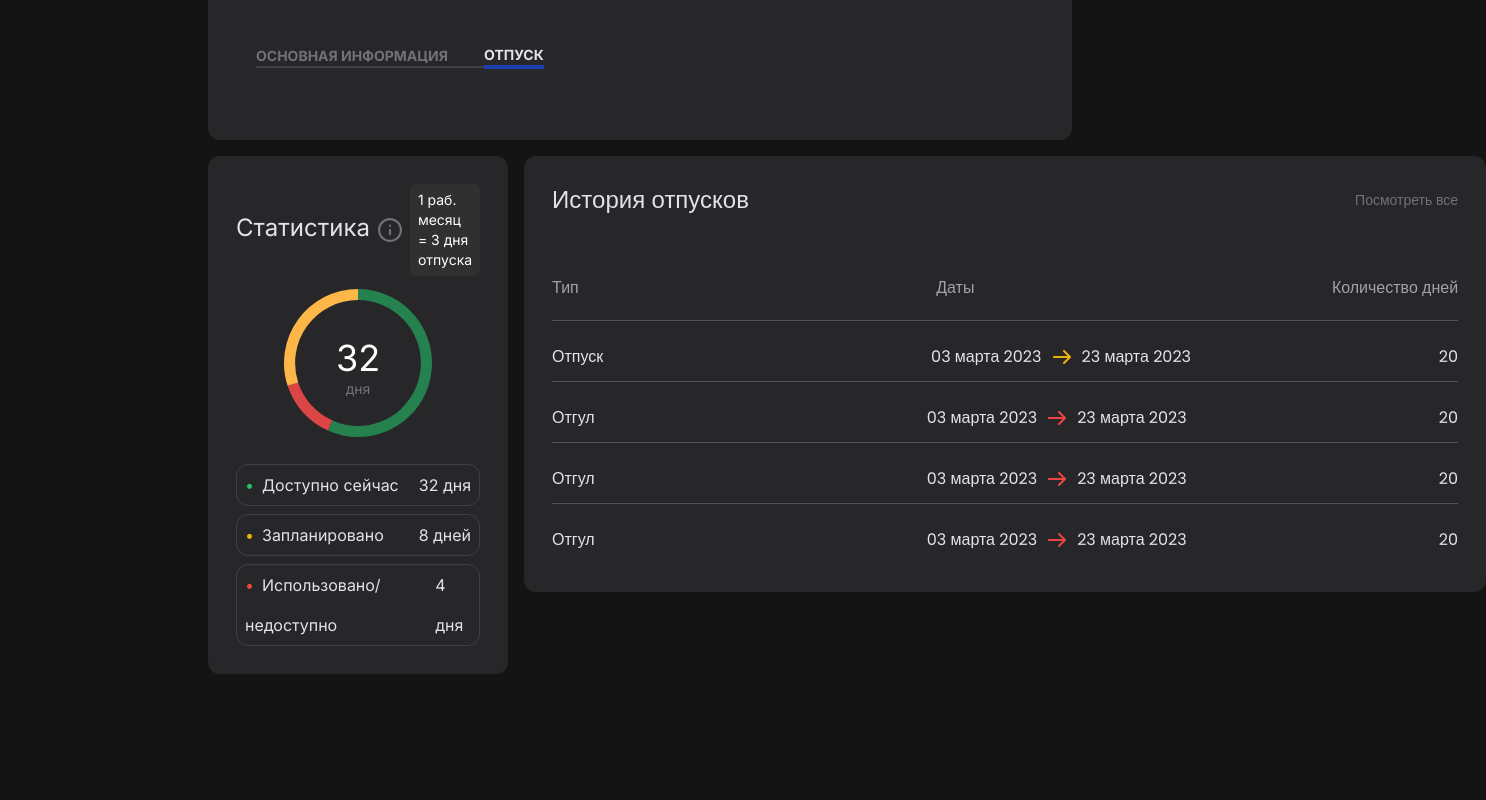
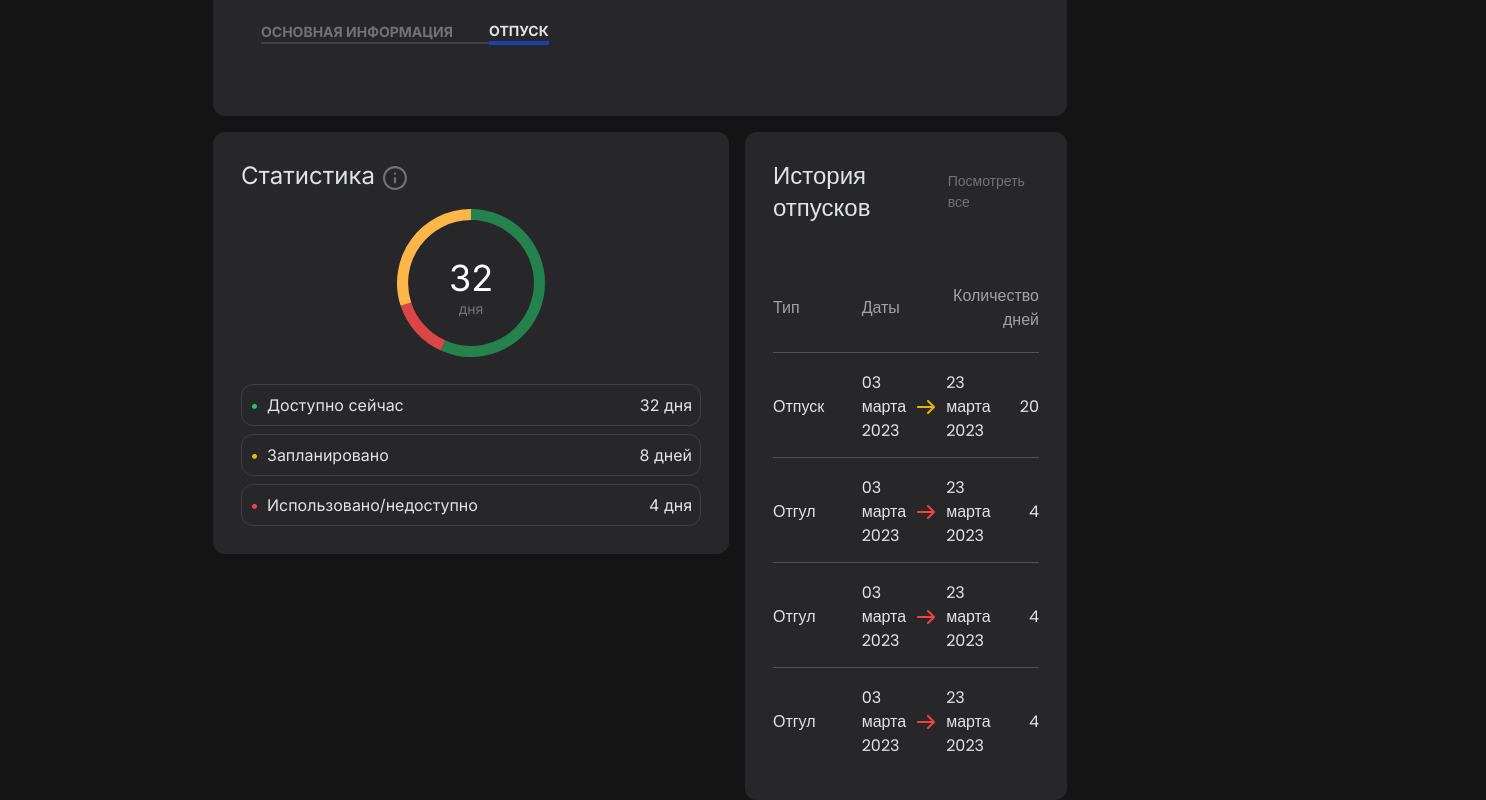
Before and after one commit to GoGagoo/personal-account-employee, a Next.js app: page / in a window 1280 px wide. Shown: the part 412-1212 px from the top of the page, 1486 px wide, since content can reach past the window. Before the commit the page ends 1086 px from the top, so only its background shows below. Built offline with nearby package versions, Linux system fonts and the light colour scheme.

Commit message:
Update MainContent's components

```diff
--- a/src/app/components/MainContent/MainContent.jsx
+++ b/src/app/components/MainContent/MainContent.jsx
@@ -3,7 +3,7 @@ import TruancyHistory from './TruancyHistory/TruancyHistory'
 
 const MainContent = () => {
 	return (
-		<div className='flex gap-4'>
+		<div className='flex flex-col xl:flex-row gap-4'>
 			<StatisticsBlock />
 			<TruancyHistory />
 		</div>
--- a/src/app/components/MainContent/StatisticsBlock/StatisticsBlock.jsx
+++ b/src/app/components/MainContent/StatisticsBlock/StatisticsBlock.jsx
@@ -1,22 +1,30 @@
+'use client'
+
+import { useState } from 'react'
 import { Icons } from '../../../icons/icons'
 import StatisticsBlockChart from './StatisticsBlockChart'
 
 const StatisticsBlock = () => {
+	const [showTooltip, setShowTooltip] = useState(false)
+
 	return (
-		<div className='w-full md:w-[516px] h-full md:h-[444px] mt-[16px]'>
+		<div className='max-w-[516px] md:max-w-[516px] lg:min-w-[516px] h-full md:h-[444px] mt-[16px]'>
 			<div className='bg-zinc-800 p-7 rounded-xl'>
 				<div className='flex items-center gap-2'>
 					<div className='text-2xl mb-4'>Статистика</div>
-					<button data-tooltip='tooltip-right' data-tooltip-placement='right'>
+					<button
+						onMouseEnter={() => setShowTooltip(true)}
+						onMouseLeave={() => setShowTooltip(false)}
+					>
 						<Icons.Info />
 					</button>
-					<div
-						data-tooltip='tooltip-right'
-						data-tooltip-placement='right'
-						className='relative z-50 whitespace-normal break-words rounded-md bg-[#303030] py-1.5 px-2 font-sans text-sm font-normal text-white focus:outline-none mb-3'
-					>
-						1 раб. месяц = 3 дня отпуска
-					</div>
+					{showTooltip && (
+						<div
+							className='transition align-middle z-50 font-poppins text-[14px] text-nowrap  mb-3 py-1 px-[8px] bg-zinc-700 text-white rounded shadow-2xl'
+						>
+							1 раб. месяц = 3 дня отпуска
+						</div>
+					)}
 				</div>
 				<div className='flex items-center justify-center text-[34px]'>
 					<StatisticsBlockChart />
--- a/src/app/components/MainContent/TruancyHistory/HistoryTable.jsx
+++ b/src/app/components/MainContent/TruancyHistory/HistoryTable.jsx
@@ -2,55 +2,55 @@ import { Icons } from '../../../icons/icons'
 
 const HistoryTable = () => {
 	return (
-		<div className='mt-10 space-y-3'>
-			<ul className='flex justify-between items-center py-5 font-poppins text-zinc-400 border-b-[1px] border-b-zinc-600'>
+		<div className='mt-10 space-y-1'>
+			<ul className='grid grid-cols-3 font-poppins text-zinc-400 border-b-[1px] border-b-zinc-600 py-5 items-center'>
 				<li>Тип</li>
 				<li>Даты</li>
-				<li>Количество дней</li>
+				<li className='text-right'>Количество дней</li>
 			</ul>
-			<ul className='flex justify-between transition hover:rounded-md hover:bg-zinc-700 items-center  py-3 font-poppins text-zinc-200 border-b-[1px] border-b-zinc-600'>
+			<ul className='grid grid-cols-3 transition hover:rounded-lg hover:bg-zinc-700 items-center py-3.5 font-poppins text-zinc-200 border-b-[1px] border-b-zinc-600'>
 				<li>Отпуск</li>
-				<li className='ml-20 flex items-center'>
-					03 марта 2023{' '}
+				<li className='flex items-center'>
+					03 марта 2023
 					<span className='text-yellow-500 px-[11px]'>
 						<Icons.ArrowRight />
-					</span>{' '}
+					</span>
 					23 марта 2023
 				</li>
-				<li>20</li>
+				<li className='text-right'>20</li>
 			</ul>
-			<ul className='flex justify-between items-center transition hover:rounded-md hover:bg-zinc-700 py-3 font-poppins text-zinc-200 border-b-[1px] border-b-zinc-600'>
+			<ul className='grid grid-cols-3 transition hover:rounded-lg hover:bg-zinc-700 items-center py-3.5 font-poppins text-zinc-200 border-b-[1px] border-b-zinc-600'>
 				<li>Отгул</li>
-				<li className='ml-20 flex items-center'>
-					03 марта 2023{' '}
+				<li className='flex items-center'>
+					03 марта 2023
 					<span className='text-red-500 px-[11px]'>
 						<Icons.ArrowRight />
-					</span>{' '}
+					</span>
 					23 марта 2023
 				</li>
-				<li>20</li>
+				<li className='text-right'>4</li>
 			</ul>
-			<ul className='flex justify-between items-center transition hover:rounded-md hover:bg-zinc-700 py-3 font-poppins text-zinc-200 border-b-[1px] border-b-zinc-600'>
+			<ul className='grid grid-cols-3 transition hover:rounded-lg hover:bg-zinc-700 items-center py-3.5 font-poppins text-zinc-200 border-b-[1px] border-b-zinc-600'>
 				<li>Отгул</li>
-				<li className='ml-20 flex items-center'>
-					03 марта 2023{' '}
+				<li className='flex items-center'>
+					03 марта 2023
 					<span className='text-red-500 px-[11px]'>
 						<Icons.ArrowRight />
-					</span>{' '}
+					</span>
 					23 марта 2023
 				</li>
-				<li>20</li>
+				<li className='text-right'>4</li>
 			</ul>
-			<ul className='flex justify-between items-center transition hover:rounded-md hover:bg-zinc-700 py-3 font-poppins text-zinc-200'>
+			<ul className='grid grid-cols-3 transition hover:rounded-lg hover:bg-zinc-700 items-center py-3.5 font-poppins text-zinc-200'>
 				<li>Отгул</li>
-				<li className='ml-20 flex items-center'>
-					03 марта 2023{' '}
+				<li className='flex items-center'>
+					03 марта 2023
 					<span className='text-red-500 px-[11px]'>
 						<Icons.ArrowRight />
-					</span>{' '}
+					</span>
 					23 марта 2023
 				</li>
-				<li>20</li>
+				<li className='text-right'>4</li>
 			</ul>
 		</div>
 	)
--- a/src/app/components/MainContent/TruancyHistory/TruancyHistory.jsx
+++ b/src/app/components/MainContent/TruancyHistory/TruancyHistory.jsx
@@ -2,7 +2,7 @@ import HistoryTable from './HistoryTable'
 
 const TruancyHistory = () => {
 	return (
-		<div className='w-full md:min-w-[962px] h-full md:min-h-[444px] mt-4'>
+		<div className='w-full md:w-full h-full md:h-[444px] mt-4'>
 			<div className='bg-zinc-800 p-7 rounded-xl'>
 				<div className='flex justify-between items-center'>
 					<div className='font-poppins text-2xl'>История отпусков</div>
--- a/src/app/page.js
+++ b/src/app/page.js
@@ -5,7 +5,7 @@ import Navbar from './components/Navbar'
 
 export default function Home() {
 	return (
-		<main className='mx-52 mt-12 mb-14'>
+		<main className='mx-[213px] mt-6 mb-24'>
 			<Navbar />
 			<ExitButton />
 			<Header />
```
